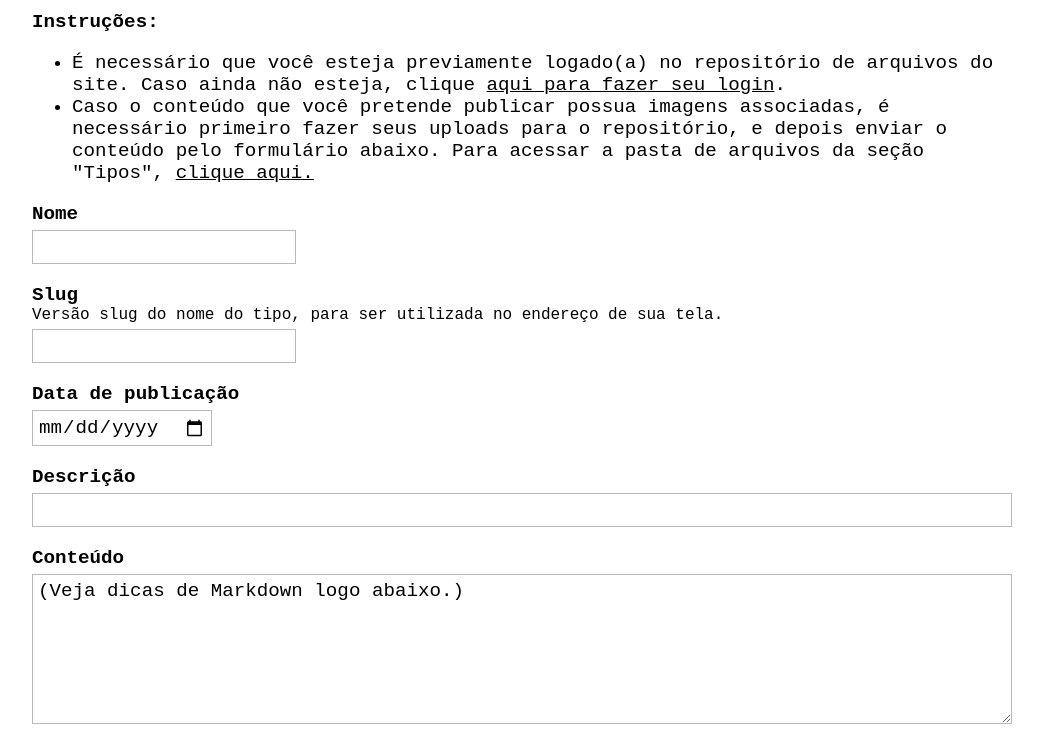
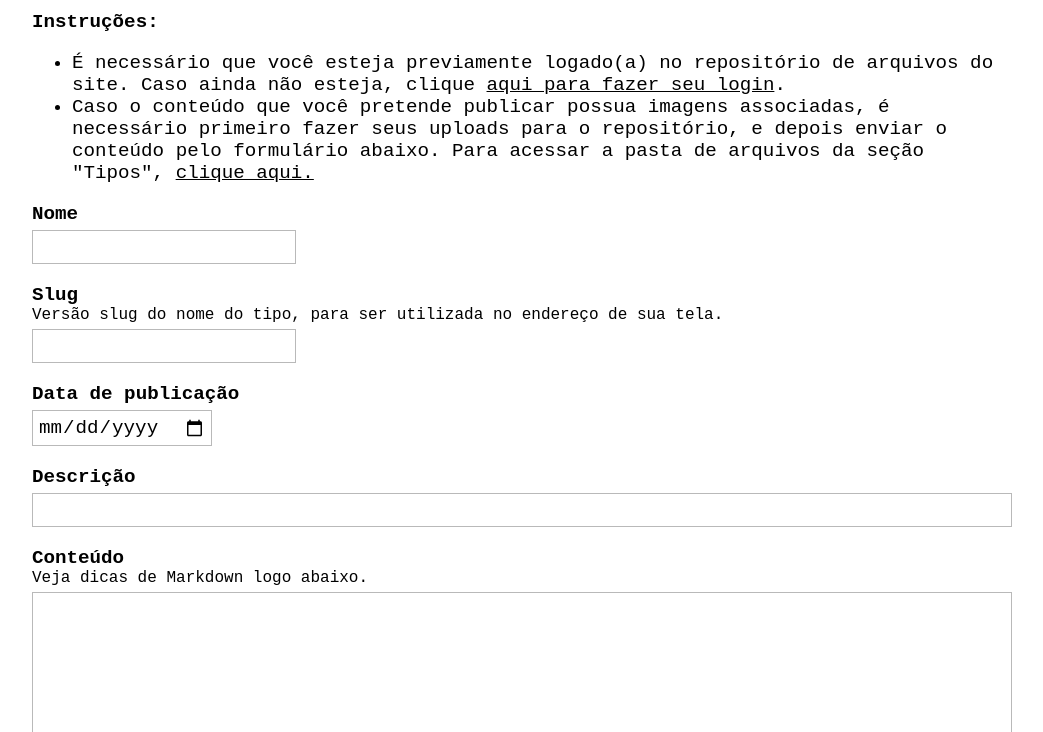
Before and after one commit to fabricio-boppre/oficio-febril, an Astro site: page /admin/adicionar-tipo in a window 1280 px wide. Shown: the part 220-952 px from the top of the page, without its empty margins (118-1161 px from the left). Built offline with nearby package versions, Linux system fonts and the light colour scheme; Astro itself is replaced by a stand-in of ours.

Commit message:
Improvement on tips.

```diff
--- a/src/pages/admin/adicionar-tipo.astro
+++ b/src/pages/admin/adicionar-tipo.astro
@@ -43,9 +43,8 @@ import BasicLayout from "../../layouts/BasicLayout.astro"
     <input id="descricao" name="descricao" type="text" class="bigger" />
 
     <label for="content">Conteúdo</label>
-    <textarea id="content" name="content" class="textarea"
-      >(Veja dicas de Markdown logo abaixo.)
-    </textarea>
+    <span> Veja dicas de Markdown logo abaixo. </span>
+    <textarea id="content" name="content" class="textarea"> </textarea>
 
     <!-- Prepare the JavaScript function for later -->
     <button id="submit-content">Enviar</button>
@@ -58,7 +57,8 @@ import BasicLayout from "../../layouts/BasicLayout.astro"
       <li>etc.</li>
       <li>
         Links de referência: <a href="https://markdownlivepreview.com"
-          >https://markdownlivepreview.com</a>
+          >https://markdownlivepreview.com</a
+        >
       </li>
     </ul>
   </form>
```
